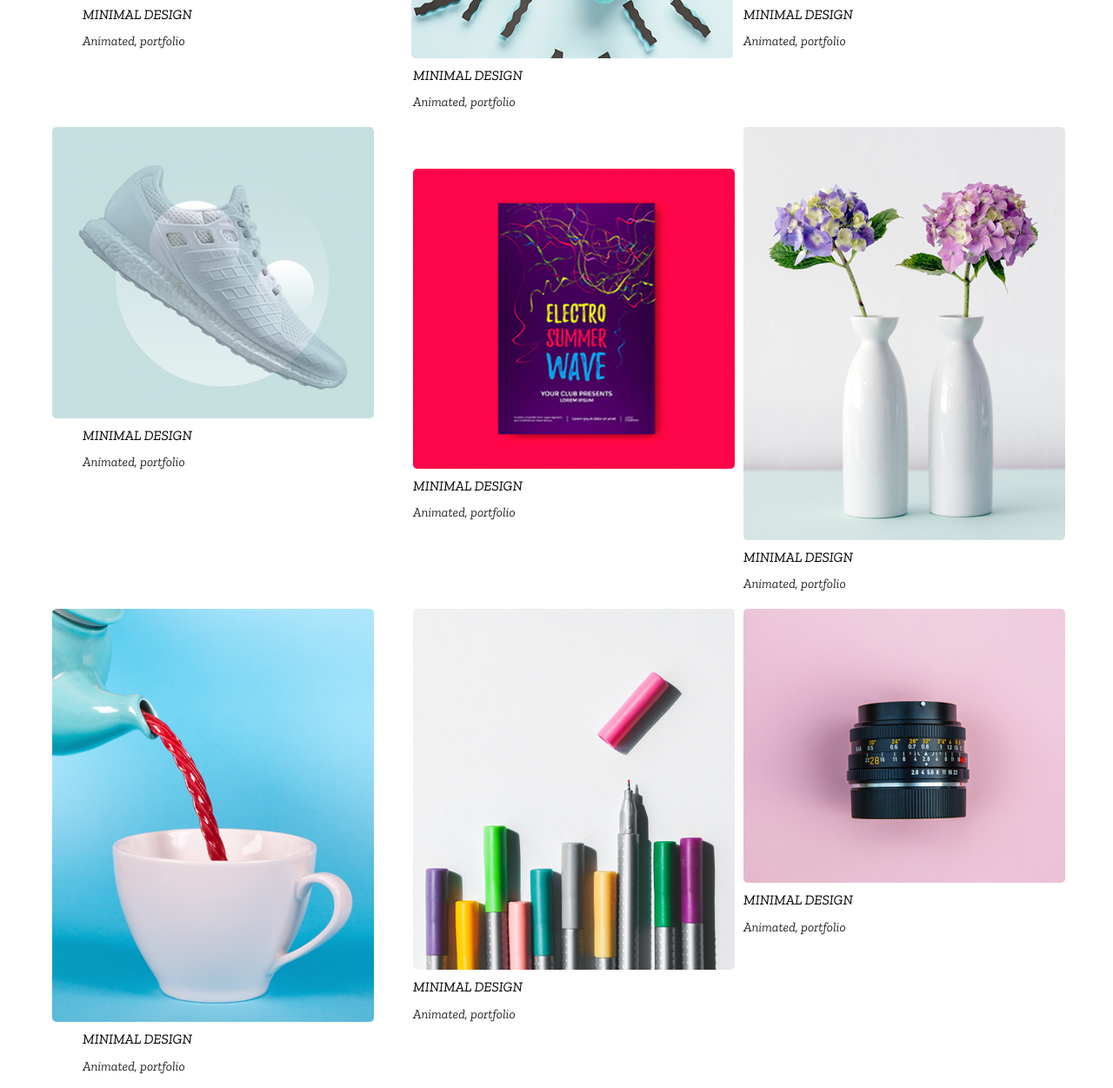
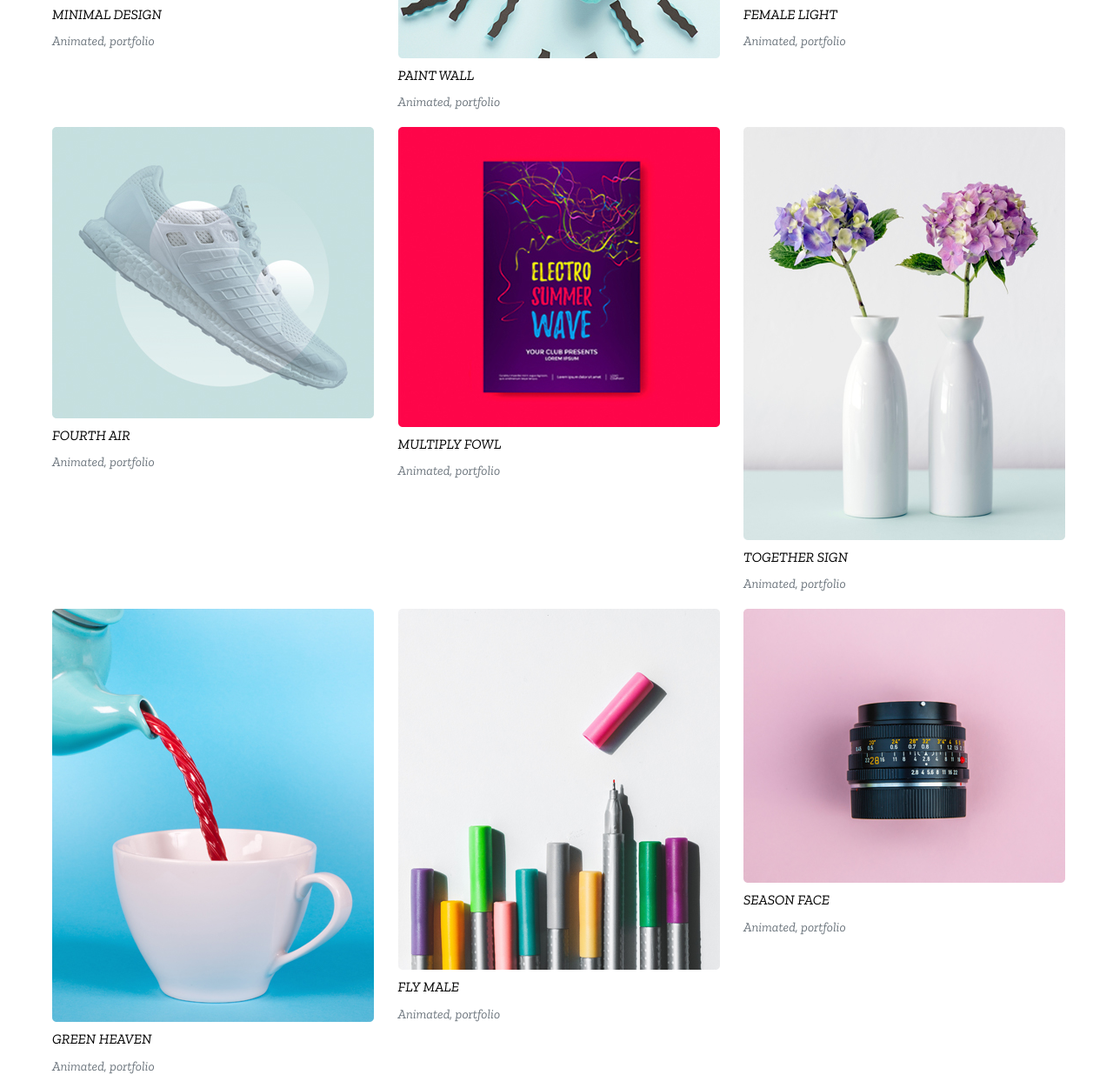
Before and after one commit to Goli75/template, a plain HTML site: page index.html in a window 1280 px wide. Shown: the part 2409-3660 px from the top of the page at 87% size. Drawn offline with nearby package versions, Linux system fonts and the light colour scheme; a web font is replaced by a local one.

Commit message:
fixing padding

```diff
--- a/index.html
+++ b/index.html
@@ -175,85 +175,85 @@ Is give may shall likeness made yielding spirit a itself together created after
                     </ul>
                   </div>
                   <div class="container">
-                    <dv class="row d-flex justify-content-center">
-                      <div class="col-sm-4">
-                        <img src="/src/p1.jpg" alt="" class="picture">
+                    <dv class="row justify-content-between">
+                      <div class="col-sm-4 picture">
+                        <img src="/src/p1.jpg" alt="" >
                         <h6>
                           MINIMAL DESIGN
                         </h6>
-                        <p>
+                        <p class="text-muted">
                           Animated, portfolio
                         </p>
                       </div>
                       <div class="col-sm-4">
                         <img src="/src/p2.jpg" alt="" class="picture2">
                         <h6>
-                          MINIMAL DESIGN
+                        PAINT WALL
                         </h6>
-                        <p>
+                        <p class="text-muted">
                           Animated, portfolio
                         </p>
                       </div>
                       <div class="col-sm-4 ">
                         <img src="/src/p3.jpg" alt="" class="right-pic">
                         <h6>
-                          MINIMAL DESIGN
+                        FEMALE LIGHT
                         </h6>
-                        <p>
+                        <p class="text-muted">
+                          Animated, portfolio
+                        </p>
+                      </div>
+                      <div class="col-sm-4 picture">
+                        <img src="/src/p4.jpg" alt="">
+                        <h6>
+                          FOURTH AIR
+                        </h6>
+                        <p class="text-muted">
                           Animated, portfolio
                         </p>
                       </div>
                       <div class="col-sm-4">
-                        <img src="/src/p4.jpg" alt="" class="picture">
+                        <img src="/src/p5.jpg" alt="" class="mt-10">
                         <h6>
-                          MINIMAL DESIGN
+                          MULTIPLY FOWL
                         </h6>
-                        <p>
-                          Animated, portfolio
-                        </p>
-                      </div>
-                      <div class="col-sm-4 mt-5">
-                        <img src="/src/p5.jpg" alt="">
-                        <h6>
-                          MINIMAL DESIGN
-                        </h6>
-                        <p>
+                       <p class="text-muted">
                           Animated, portfolio
                         </p>
                       </div>
                       <div class="col-sm-4">
                         <img src="/src/p6.jpg" alt="" class="right-pic">
                         <h6>
-                          MINIMAL DESIGN
+                         TOGETHER SIGN
                         </h6>
-                        <p>
+                        <p class="text-muted">
                           Animated, portfolio
                         </p>
                       </div>
-                      <div class="col-sm-4">
-                        <img src="/src/p7.jpg" alt="" class="picture">
+                      <div class="col-sm-4 picture">
+                        <img src="/src/p7.jpg" alt="" >
                         <h6>
-                          MINIMAL DESIGN
+                          GREEN HEAVEN
                         </h6>
-                        <p>
+                        <p class="text-muted">
                           Animated, portfolio
                         </p>
                       </div>
                       <div class="col-sm-4">
                         <img src="/src/p8.jpg" alt="">
                         <h6>
-                          MINIMAL DESIGN
+                          FLY MALE
                         </h6>
-                        <p>
+                        <p class="text-muted">
                           Animated, portfolio
                         </p>
                       </div>
                       <div class="col-sm-4">
                         <img src="/src/p9.jpg" alt="" class="right-pic">
                         <h6>
-                          MINIMAL DESIGN
+                          SEASON FACE
                         </h6>
-                        <p>
+                        <p class="text-muted">
                           Animated, portfolio
                         </p>
                       </div>
--- a/style.css
+++ b/style.css
@@ -147,8 +147,8 @@ footer {
     margin-left: -35px;
 }
 .right-pic {
-    margin-right: 35px;
+    margin-right: 30px;
 }
 .picture2 {
-margin-left: -2px;
+margin-right: -5px;
 }
```
